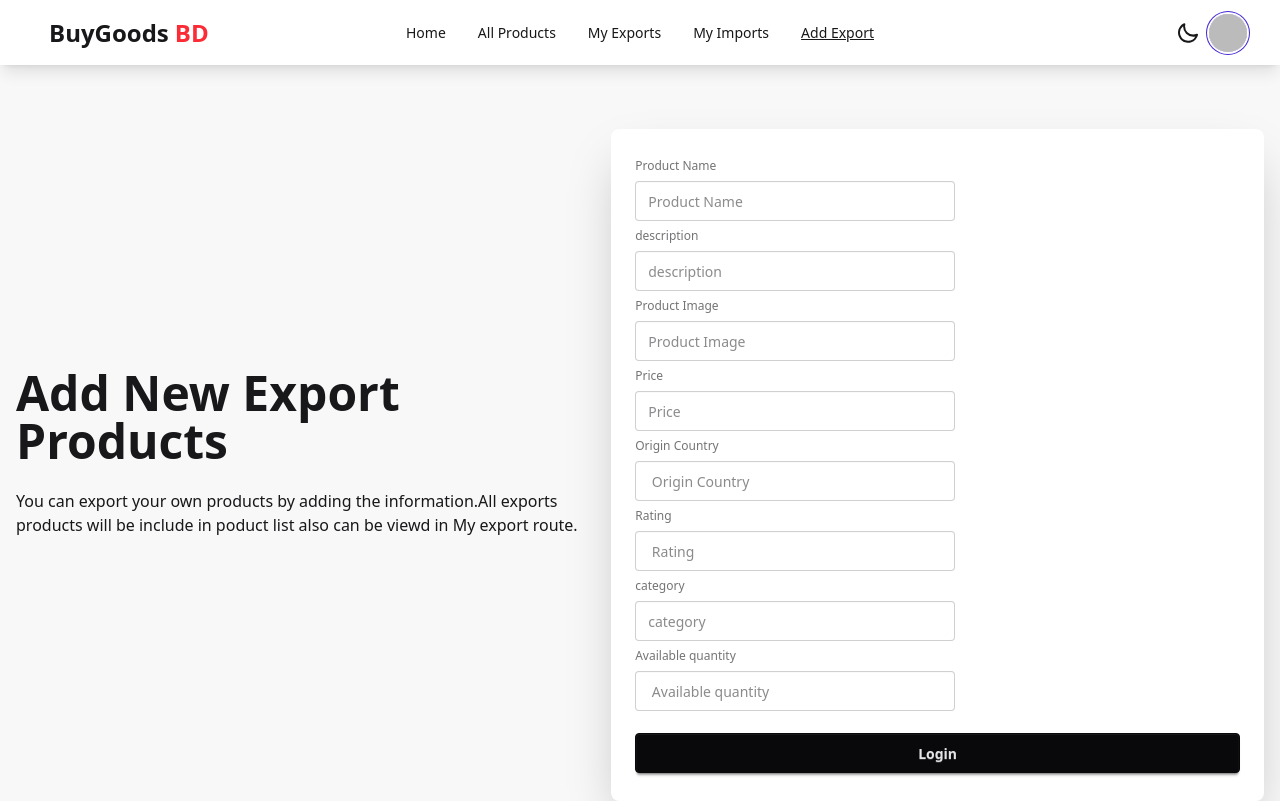
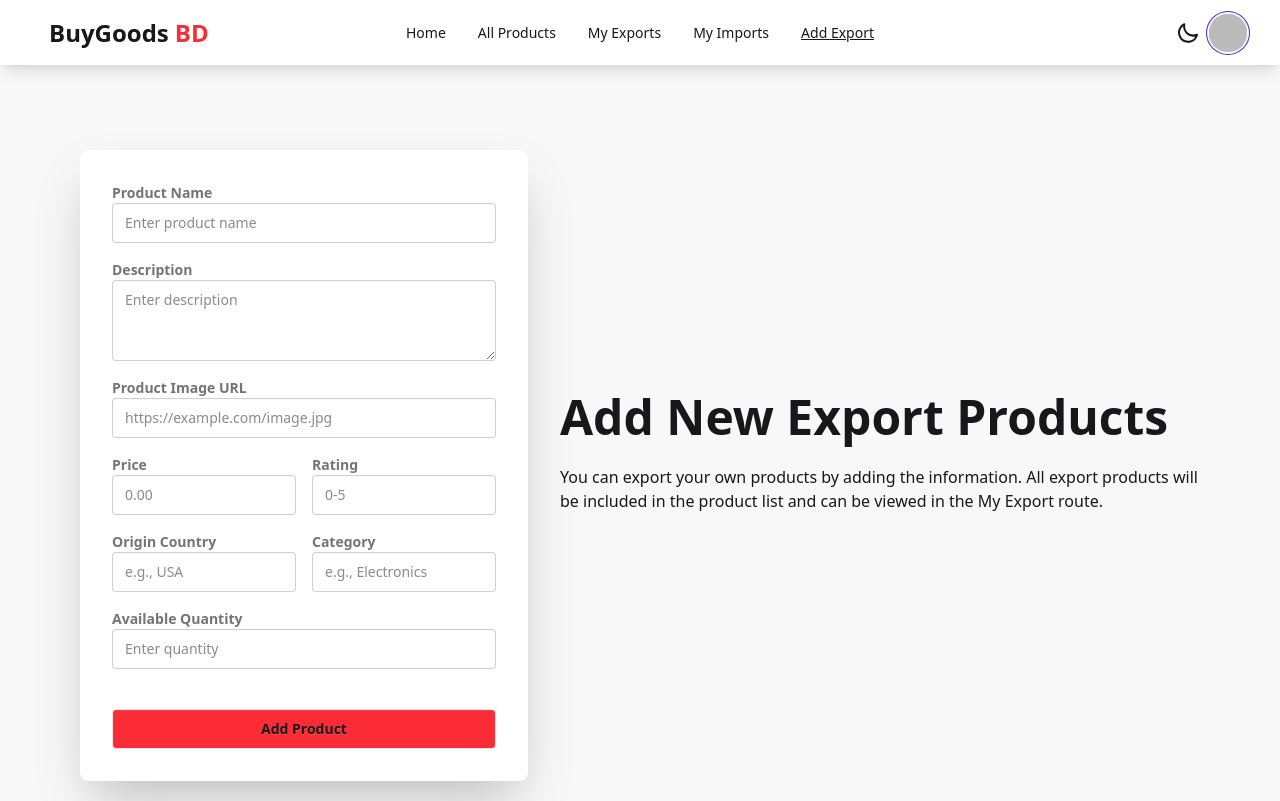
Before and after one commit to Sihambintahabib-ux/assairment-10-client, a React (Vite) app: page /exportsrouts in a window 1280 px wide. Shown: the top 801 px of the page. Built offline with nearby package versions, Linux system fonts and the light colour scheme; no server answers; sample sign-in values are in the browser's storage.

Commit message:
change : add export routes

```diff
--- a/src/Components/page/Exportsrouts.jsx
+++ b/src/Components/page/Exportsrouts.jsx
@@ -40,83 +40,229 @@ const Exportsrouts = () => {
     console.log(formdata);
   };
   return (
+    // <div className="hero bg-base-200 min-h-screen">
+    //   <div className="hero-content flex-col lg:flex-row">
+    //     <div className="text-center lg:text-left">
+    //       <h1 className="text-5xl font-bold">Add New Export Products</h1>
+    //       <p className="py-6">
+    //         You can export your own products by adding the information.All
+    //         exports products will be include in poduct list also can be viewd in
+    //         My export route.
+    //       </p>
+    //     </div>
+    //     <div className="card bg-base-100 w-full  shadow-2xl">
+    //       <div className="card-body">
+    //         <form onSubmit={handlexport}>
+    //           <fieldset className="fieldset">
+    //             <label className="label">Product Name</label>
+    //             <input
+    //               name="name"
+    //               type="text"
+    //               className="input"
+    //               placeholder="Product Name"
+    //             />
+    //             <label className="label">description</label>
+    //             <input
+    //               name="description"
+    //               // defaultValue={res.description}
+    //               type="text"
+    //               className="input"
+    //               placeholder="description"
+    //             />
+    //             <label className="label">Product Image</label>
+    //             <input
+    //               name="image"
+    //               type="url"
+    //               className="input"
+    //               placeholder="Product Image"
+    //             />
+    //             <label className="label">Price</label>
+    //             <input
+    //               name="price"
+    //               type="number"
+    //               className="input"
+    //               placeholder="Price"
+    //             />
+    //             <label className="label"> Origin Country</label>
+    //             <input
+    //               name="country"
+    //               type="text"
+    //               className="input"
+    //               placeholder=" Origin Country"
+    //             />
+    //             <label className="label">Rating</label>
+    //             <input
+    //               name="rating"
+    //               type="text"
+    //               className="input"
+    //               placeholder=" Rating"
+    //             />
+    //             <label className="label">category</label>
+    //             <input
+    //               name="category"
+    //               // defaultValue={res.description}
+    //               type="text"
+    //               className="input"
+    //               placeholder="category"
+    //             />
+    //             <label className="label">Available quantity</label>
+    //             <input
+    //               name="quantity"
+    //               type="number"
+    //               min="0"
+    //               className="input"
+    //               placeholder=" Available quantity"
+    //               required
+    //             />
+
+    //             <button className="btn btn-neutral mt-4">Login</button>
+    //           </fieldset>
+    //         </form>
+    //       </div>
+    //     </div>
+    //   </div>
+    // </div>
     <div className="hero bg-base-200 min-h-screen">
-      <div className="hero-content flex-col lg:flex-row">
-        <div className="text-center lg:text-left">
-          <h1 className="text-5xl font-bold">Add New Export Products</h1>
-          <p className="py-6">
-            You can export your own products by adding the information.All
-            exports products will be include in poduct list also can be viewd in
-            My export route.
+      <div className="hero-content flex-col lg:flex-row-reverse gap-8 w-full max-w-6xl px-4 py-8">
+        {/* Text Section */}
+        <div className="text-center lg:text-left flex-1">
+          <h1 className="text-3xl sm:text-4xl lg:text-5xl font-bold">
+            Add New Export Products
+          </h1>
+          <p className="py-4 sm:py-6 text-sm sm:text-base">
+            You can export your own products by adding the information. All
+            export products will be included in the product list and can be
+            viewed in the My Export route.
           </p>
         </div>
-        <div className="card bg-base-100 w-full  shadow-2xl">
-          <div className="card-body">
-            <form onSubmit={handlexport}>
-              <fieldset className="fieldset">
-                <label className="label">Product Name</label>
+
+        {/* Form Section */}
+        <div className="card bg-base-100 w-full max-w-md shadow-2xl flex-1">
+          <div className="card-body p-6 sm:p-8">
+            <form onSubmit={handlexport} className="space-y-4">
+              <div>
+                <label className="label">
+                  <span className="label-text font-semibold">Product Name</span>
+                </label>
                 <input
                   name="name"
                   type="text"
-                  className="input"
-                  placeholder="Product Name"
+                  className="input input-bordered w-full"
+                  placeholder="Enter product name"
+                  required
                 />
-                <label className="label">description</label>
-                <input
+              </div>
+
+              <div>
+                <label className="label">
+                  <span className="label-text font-semibold">Description</span>
+                </label>
+                <textarea
                   name="description"
-                  // defaultValue={res.description}
-                  type="text"
-                  className="input"
-                  placeholder="description"
+                  className="textarea textarea-bordered w-full"
+                  placeholder="Enter description"
+                  rows="3"
+                  required
                 />
-                <label className="label">Product Image</label>
+              </div>
+
+              <div>
+                <label className="label">
+                  <span className="label-text font-semibold">
+                    Product Image URL
+                  </span>
+                </label>
                 <input
                   name="image"
                   type="url"
-                  className="input"
-                  placeholder="Product Image"
+                  className="input input-bordered w-full"
+                  placeholder="https://example.com/image.jpg"
+                  required
                 />
-                <label className="label">Price</label>
+              </div>
+
+              <div className="grid grid-cols-1 sm:grid-cols-2 gap-4">
+                <div>
+                  <label className="label">
+                    <span className="label-text font-semibold">Price</span>
+                  </label>
                   <input
                     name="price"
                     type="number"
-                  className="input"
-                  placeholder="Price"
+                    step="0.01"
+                    min="0"
+                    className="input input-bordered w-full"
+                    placeholder="0.00"
+                    required
                   />
-                <label className="label"> Origin Country</label>
+                </div>
+
+                <div>
+                  <label className="label">
+                    <span className="label-text font-semibold">Rating</span>
+                  </label>
+                  <input
+                    name="rating"
+                    type="number"
+                    step="0.1"
+                    min="0"
+                    max="5"
+                    className="input input-bordered w-full"
+                    placeholder="0-5"
+                    required
+                  />
+                </div>
+              </div>
+
+              <div className="grid grid-cols-1 sm:grid-cols-2 gap-4">
+                <div>
+                  <label className="label">
+                    <span className="label-text font-semibold">
+                      Origin Country
+                    </span>
+                  </label>
                   <input
                     name="country"
                     type="text"
-                  className="input"
-                  placeholder=" Origin Country"
+                    className="input input-bordered w-full"
+                    placeholder="e.g., USA"
+                    required
                   />
-                <label className="label">Rating</label>
-                <input
-                  name="rating"
-                  type="text"
-                  className="input"
-                  placeholder=" Rating"
-                />
-                <label className="label">category</label>
+                </div>
+
+                <div>
+                  <label className="label">
+                    <span className="label-text font-semibold">Category</span>
+                  </label>
                   <input
                     name="category"
-                  // defaultValue={res.description}
                     type="text"
-                  className="input"
-                  placeholder="category"
+                    className="input input-bordered w-full"
+                    placeholder="e.g., Electronics"
+                    required
                   />
-                <label className="label">Available quantity</label>
+                </div>
+              </div>
+
+              <div>
+                <label className="label">
+                  <span className="label-text font-semibold">
+                    Available Quantity
+                  </span>
+                </label>
                 <input
                   name="quantity"
                   type="number"
                   min="0"
-                  className="input"
-                  placeholder=" Available quantity"
+                  className="input input-bordered w-full"
+                  placeholder="Enter quantity"
                   required
                 />
+              </div>
 
-                <button className="btn btn-neutral mt-4">Login</button>
-              </fieldset>
+              <button className="btn bg-red-500  w-full mt-6">
+                Add Product
+              </button>
             </form>
           </div>
         </div>
```
Lines whose indentation alone changed are shown as unchanged.
